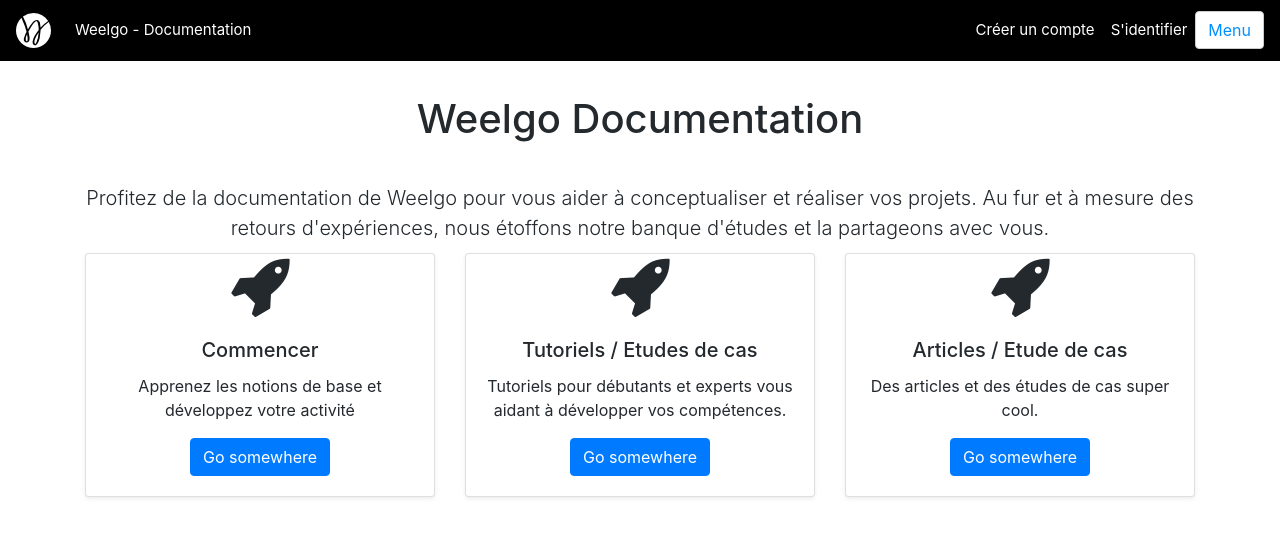
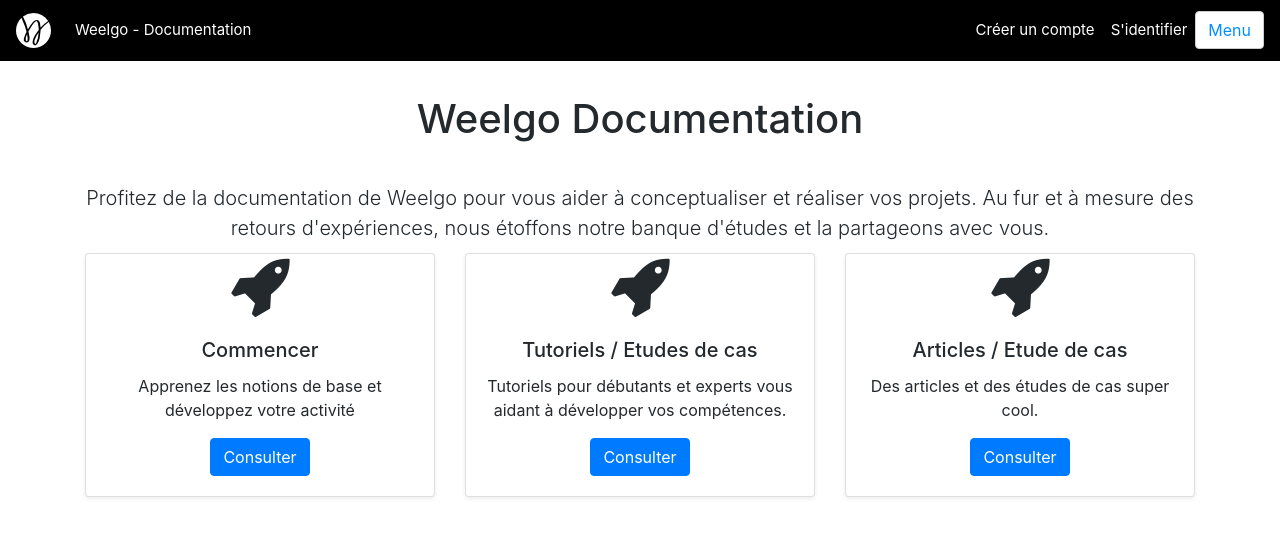
Before and after one commit to Weelgo/weelgo.github.io, a Jekyll site: the page built from fr/index.html, in a window 1280 px wide and 900 px high. Shown: the top 537 px of the window. Built offline with Jekyll 4.4.1, drawn with Linux system fonts in a browser that asks for light colours.

Commit message:
Amélioration

```diff
--- a/_layouts/main_index_fr.html
+++ b/_layouts/main_index_fr.html
@@ -29,7 +29,7 @@
 					<div class="card-body">
 						<h5 class="card-title">{{ lev1.name }}</h5>
 						<p class="card-text">{{ lev1.description }}</p>
-						<a href="{{ site.baseurl }}/fr/{{ lev1.path }}/" class="btn btn-primary">Go somewhere</a>
+						<a href="{{ site.baseurl }}/fr/{{ lev1.path }}/" class="btn btn-primary">Consulter</a>
 					</div>
 				</div>
 			</div>
```
